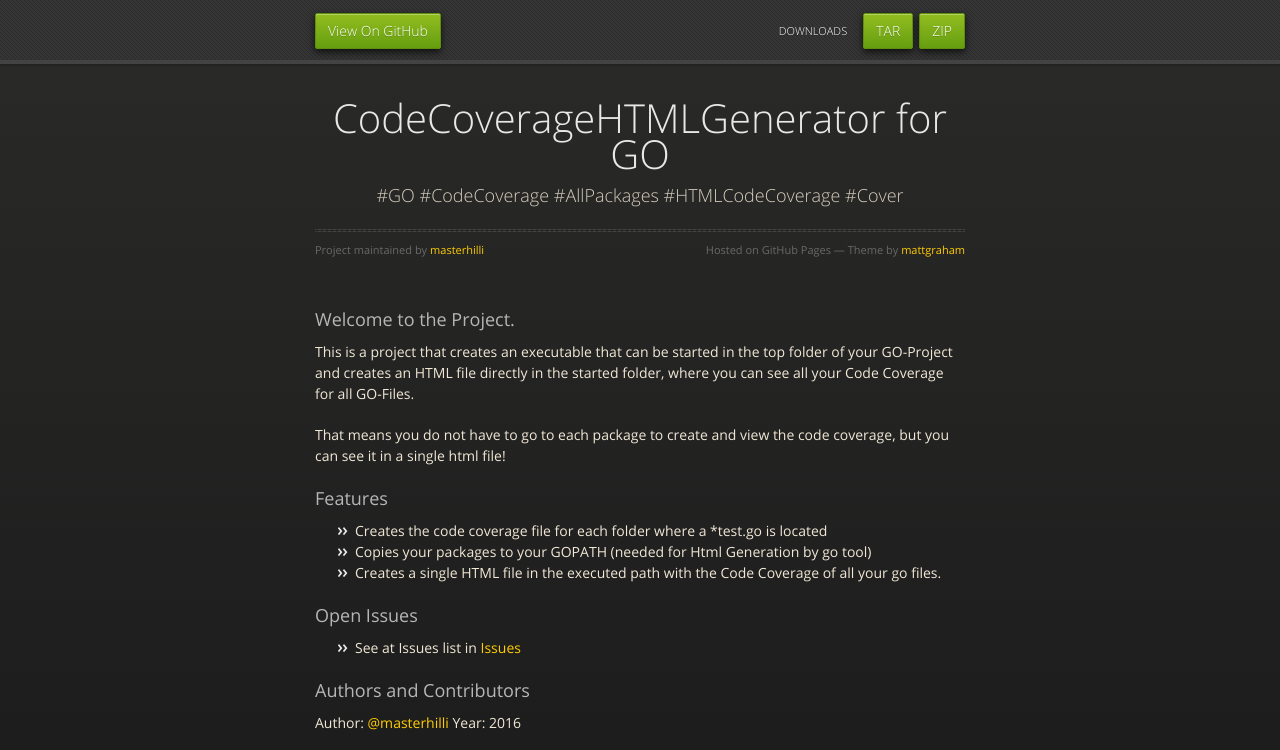
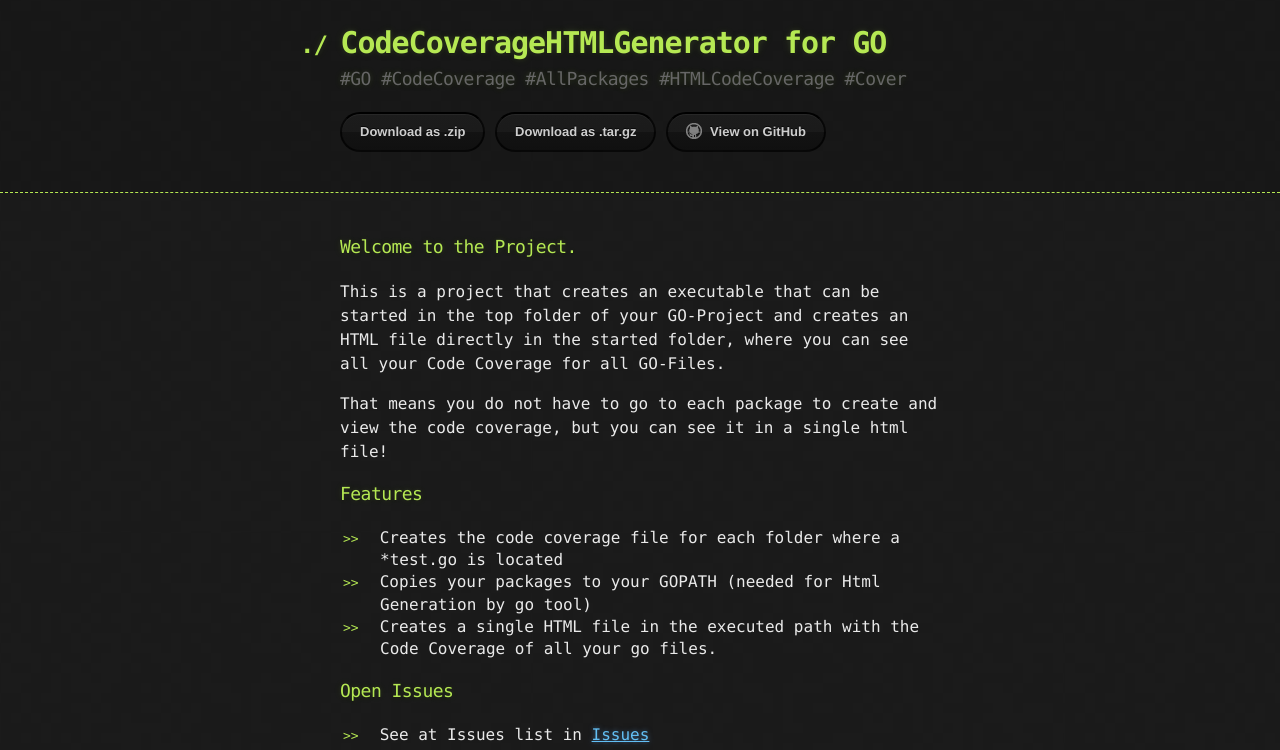
Before and after one commit to masterhilli/goCodeCoverHtmlGenerator, a plain HTML site: page index.html in a window 1280 px wide. Shown: the top 750 px of the page. Drawn offline with nearby package versions, Linux system fonts and the light colour scheme.

Commit message:
Create gh-pages branch via GitHub

```diff
--- a/index.html
+++ b/index.html
@@ -1,43 +1,33 @@
-<!doctype html>
+<!DOCTYPE html>
 <html>
   <head>
-    <meta charset="utf-8">
+    <meta charset='utf-8'>
     <meta http-equiv="X-UA-Compatible" content="chrome=1">
+
+    <link rel="stylesheet" type="text/css" href="stylesheets/stylesheet.css" media="screen">
+    <link rel="stylesheet" type="text/css" href="stylesheets/github-dark.css" media="screen">
+    <link rel="stylesheet" type="text/css" href="stylesheets/print.css" media="print">
+
     <title>CodeCoverageHTMLGenerator for GO by masterhilli</title>
-    <link rel="stylesheet" href="stylesheets/styles.css">
-    <link rel="stylesheet" href="stylesheets/github-dark.css">
-    <script src="https://ajax.googleapis.com/ajax/libs/jquery/1.7.1/jquery.min.js"></script>
-    <script src="javascripts/respond.js"></script>
-    <!--[if lt IE 9]>
-      <script src="//html5shiv.googlecode.com/svn/trunk/html5.js"></script>
-    <![endif]-->
-    <!--[if lt IE 8]>
-    <link rel="stylesheet" href="stylesheets/ie.css">
-    <![endif]-->
-    <meta name="viewport" content="width=device-width, initial-scale=1, user-scalable=no">
+  </head>
 
-  </head>
   <body>
-      <div id="header">
-        <nav>
-          <li class="fork"><a href="https://github.com/masterhilli/goCodeCoverHtmlGenerator">View On GitHub</a></li>
-          <li class="downloads"><a href="https://github.com/masterhilli/goCodeCoverHtmlGenerator/zipball/master">ZIP</a></li>
-          <li class="downloads"><a href="https://github.com/masterhilli/goCodeCoverHtmlGenerator/tarball/master">TAR</a></li>
-          <li class="title">DOWNLOADS</li>
-        </nav>
-      </div><!-- end header -->
 
-    <div class="wrapper">
+    <header>
+      <div class="container">
+        <h1>CodeCoverageHTMLGenerator for GO</h1>
+        <h2>#GO #CodeCoverage #AllPackages #HTMLCodeCoverage #Cover</h2>
 
-      <section>
-        <div id="title">
-          <h1>CodeCoverageHTMLGenerator for GO</h1>
-          <p>#GO #CodeCoverage #AllPackages #HTMLCodeCoverage #Cover</p>
-          <hr>
-          <span class="credits left">Project maintained by <a href="https://github.com/masterhilli">masterhilli</a></span>
-          <span class="credits right">Hosted on GitHub Pages &mdash; Theme by <a href="https://twitter.com/michigangraham">mattgraham</a></span>
-        </div>
+        <section id="downloads">
+          <a href="https://github.com/masterhilli/goCodeCoverHtmlGenerator/zipball/master" class="btn">Download as .zip</a>
+          <a href="https://github.com/masterhilli/goCodeCoverHtmlGenerator/tarball/master" class="btn">Download as .tar.gz</a>
+          <a href="https://github.com/masterhilli/goCodeCoverHtmlGenerator" class="btn btn-github"><span class="icon"></span>View on GitHub</a>
+        </section>
+      </div>
+    </header>
 
+    <div class="container">
+      <section id="main_content">
         <h3>
 <a id="welcome-to-the-project" class="anchor" href="#welcome-to-the-project" aria-hidden="true"><span aria-hidden="true" class="octicon octicon-link"></span></a>Welcome to the Project.</h3>
 
@@ -85,9 +75,8 @@ You should have received a copy of the GNU General Public License
 along with this program.  If not, see &lt;http://www.gnu.org/licenses/&gt;.
 </code></pre>
       </section>
+    </div>
 
-    </div>
-    <!--[if !IE]><script>fixScale(document);</script><![endif]-->
               <script type="text/javascript">
             var gaJsHost = (("https:" == document.location.protocol) ? "https://ssl." : "http://www.");
             document.write(unescape("%3Cscript src='" + gaJsHost + "google-analytics.com/ga.js' type='text/javascript'%3E%3C/script%3E"));
```
